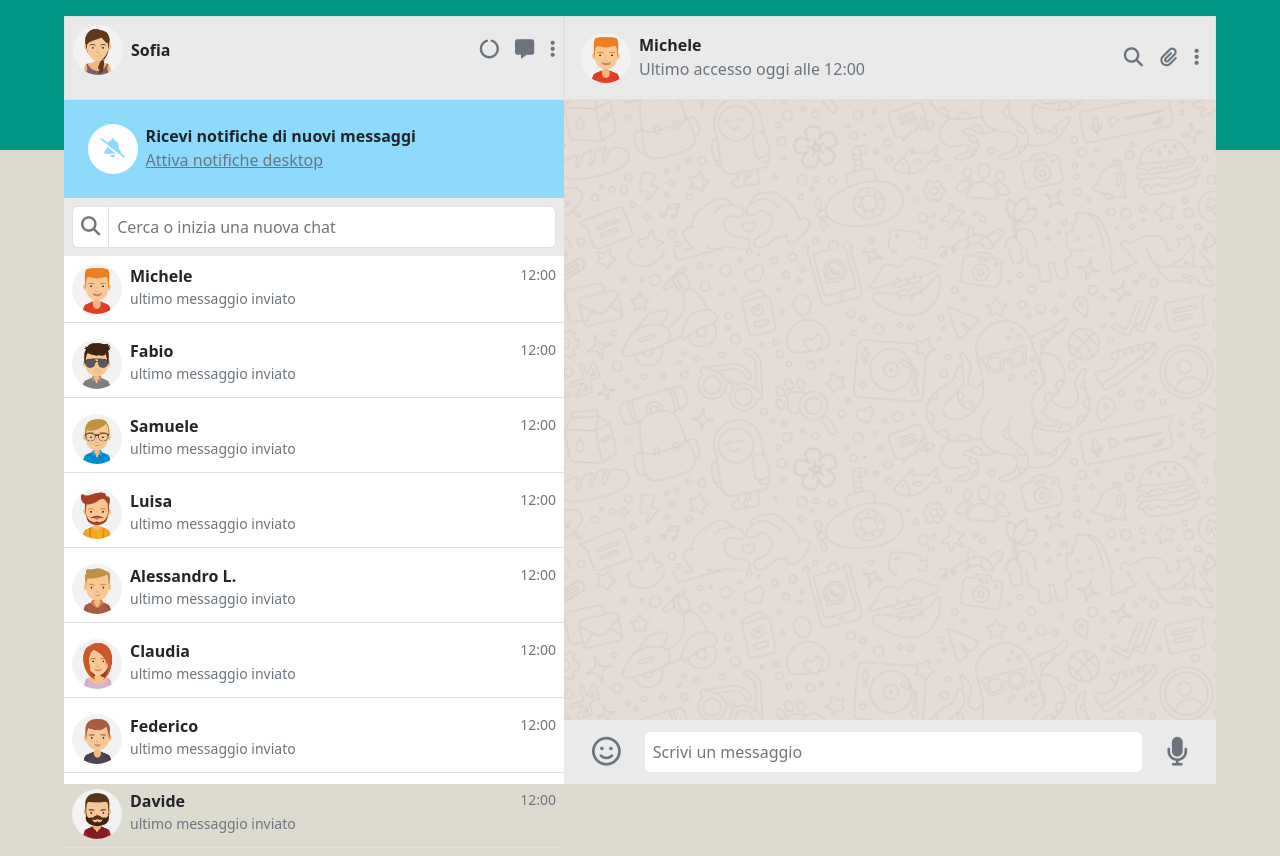
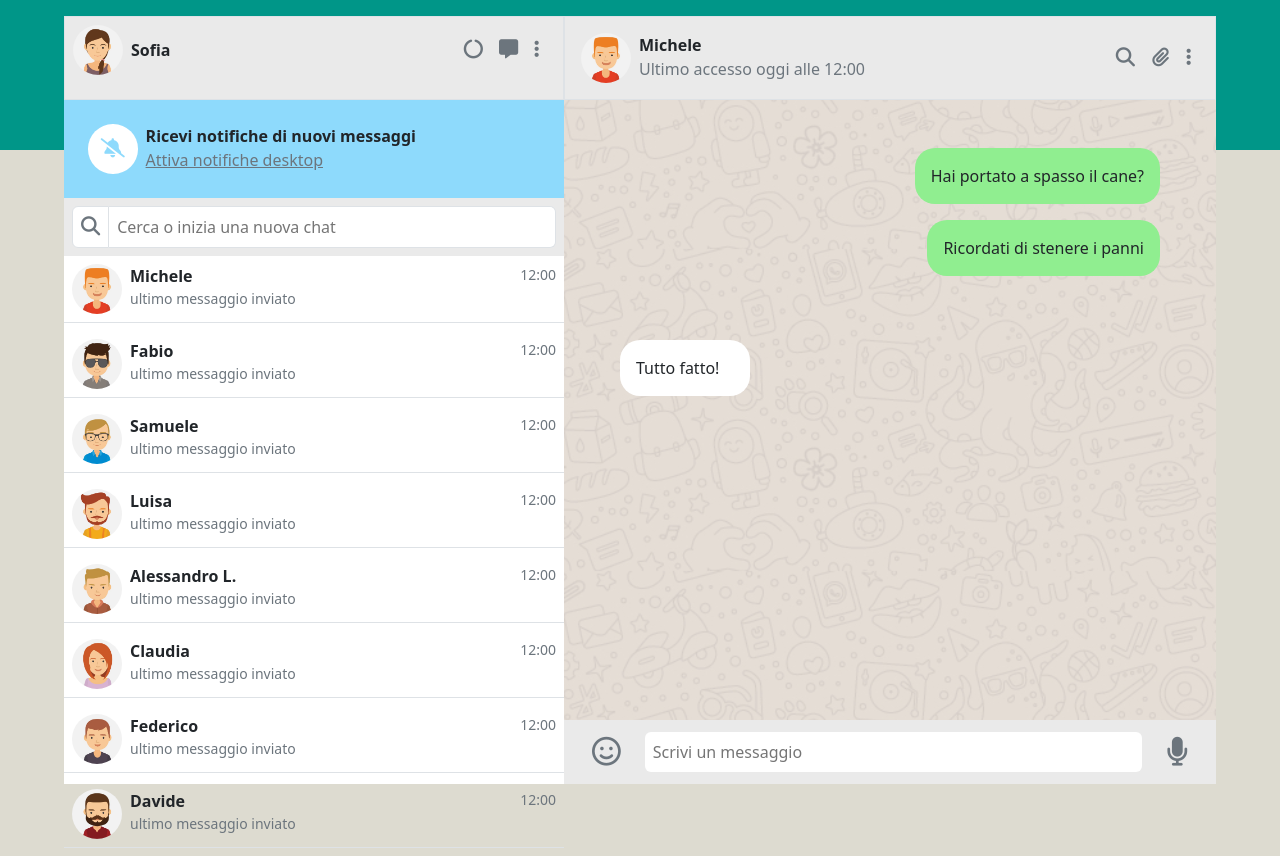
Before and after one commit to FilippoBid/vue-boolzapp-1, a plain HTML site: page index.html in a window 1280 px wide. Drawn offline with nearby package versions, Linux system fonts and the light colour scheme.

Commit message:
Adds Text Section

```diff
--- a/css/style.css
+++ b/css/style.css
@@ -64,3 +64,23 @@ i {
     font-size: 1.8rem;
     padding: 0.5rem;
 }
+
+.my-msg, .user-msg {
+    min-width: 20%;
+    max-width: 50%;
+    border-radius: 20px;
+    padding: 1rem;
+    margin-bottom: 1rem;
+}
+
+.my-msg {
+    align-self: flex-end;
+    background-color: lightgreen;
+    margin-right: 3.5rem;
+}
+
+.user-msg {
+    align-self: flex-start;
+    background-color: white;
+    margin-left: 3.5rem;
+}
--- a/index.html
+++ b/index.html
@@ -23,7 +23,7 @@
                         </div>
                         <div class="fw-semibold">Sofia</div>
                     </div>
-                    <div class="d-flex gap-3">
+                    <div class="d-flex gap-3 pe-3">
                         <a href="#" class="text-secondary"><i class="fa-solid fa-circle-notch"></i></a>
                         <a href="" class="text-secondary"><i class="fa-solid fa-message"></i></a>
                         <a href="" class="text-secondary"><i class="fa-solid fa-ellipsis-vertical"></i></a>
@@ -63,7 +63,7 @@
                 </div>
             </div>
             <!-- Row Right -->
-            <div class="d-flex flex-column flex-grow-1 overflow-auto">
+            <div class="d-flex flex-column flex-grow-1">
                 <div class="d-flex justify-content-between align-items-center banner-color p-3 border gap-1">
                     <div class="d-flex">
                         <div class="me-2">
@@ -74,14 +74,18 @@
                             <div class="text-secondary">Ultimo accesso oggi alle 12:00</div>
                         </div>
                     </div>
-                    <div class="icons-container-dx d-flex gap-3">
+                    <div class="icons-container-dx d-flex gap-3 pe-2">
                         <a href="#" class="text-secondary"><i class="fa-solid fa-magnifying-glass"></i></a>
                         <a href="#" class="text-secondary"><i class="fa-solid fa-paperclip"></i></a>
                         <a href="#" class="text-secondary"><i class="fa-solid fa-ellipsis-vertical"></i></a>
                     </div>
                 </div>
                 <!-- Text Section -->
-                <div class="dx-row d-flex flex-grow-1"></div>
+                <div class="dx-row d-flex flex-column flex-grow-1 overflow-auto">
+                    <div class="my-msg mt-5">Hai portato a spasso il cane?</div>
+                    <div class="my-msg">Ricordati di stenere i panni</div>
+                    <div class="user-msg mt-5">Tutto fatto!</div>
+                </div>
                 <!-- Footer Section -->
                 <div class="d-flex justify-content-between align-items-center p-1 banner-color">
                     <div class="footer-icon ps-3 me-3">
```
